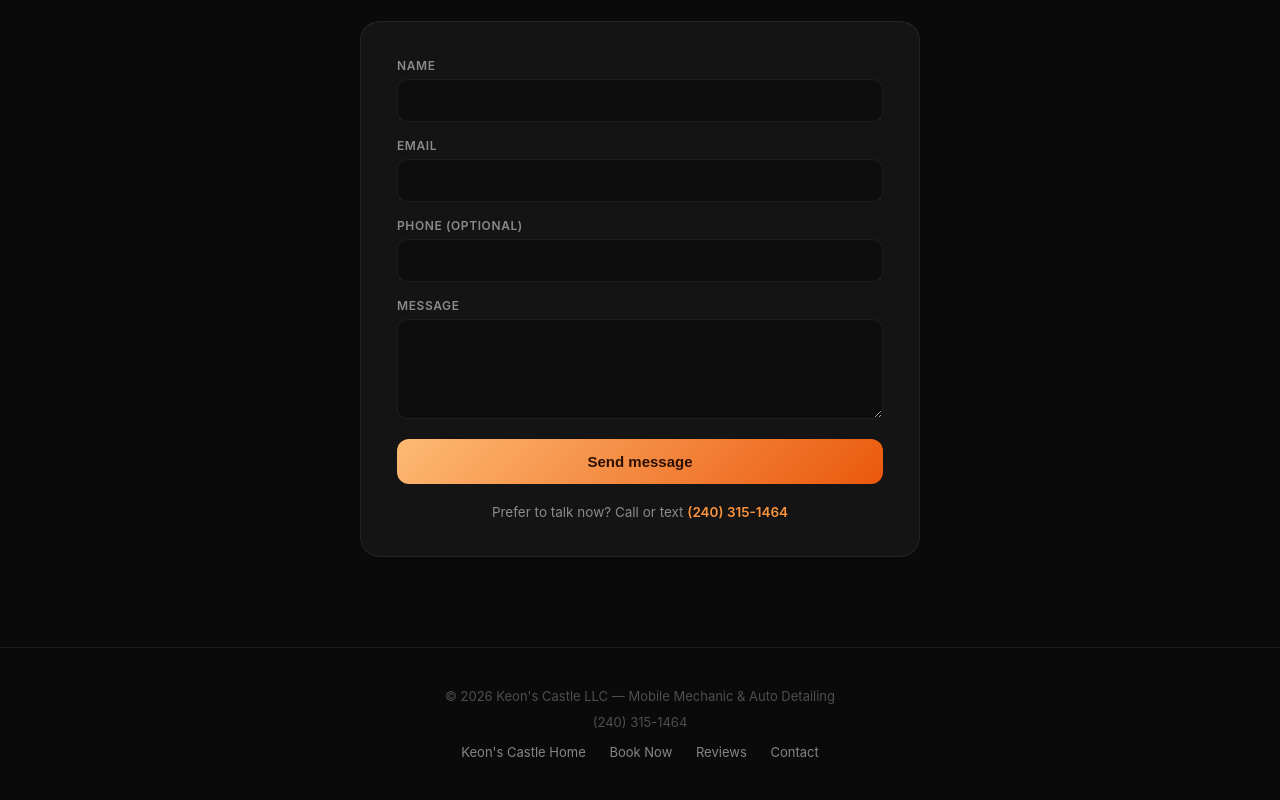
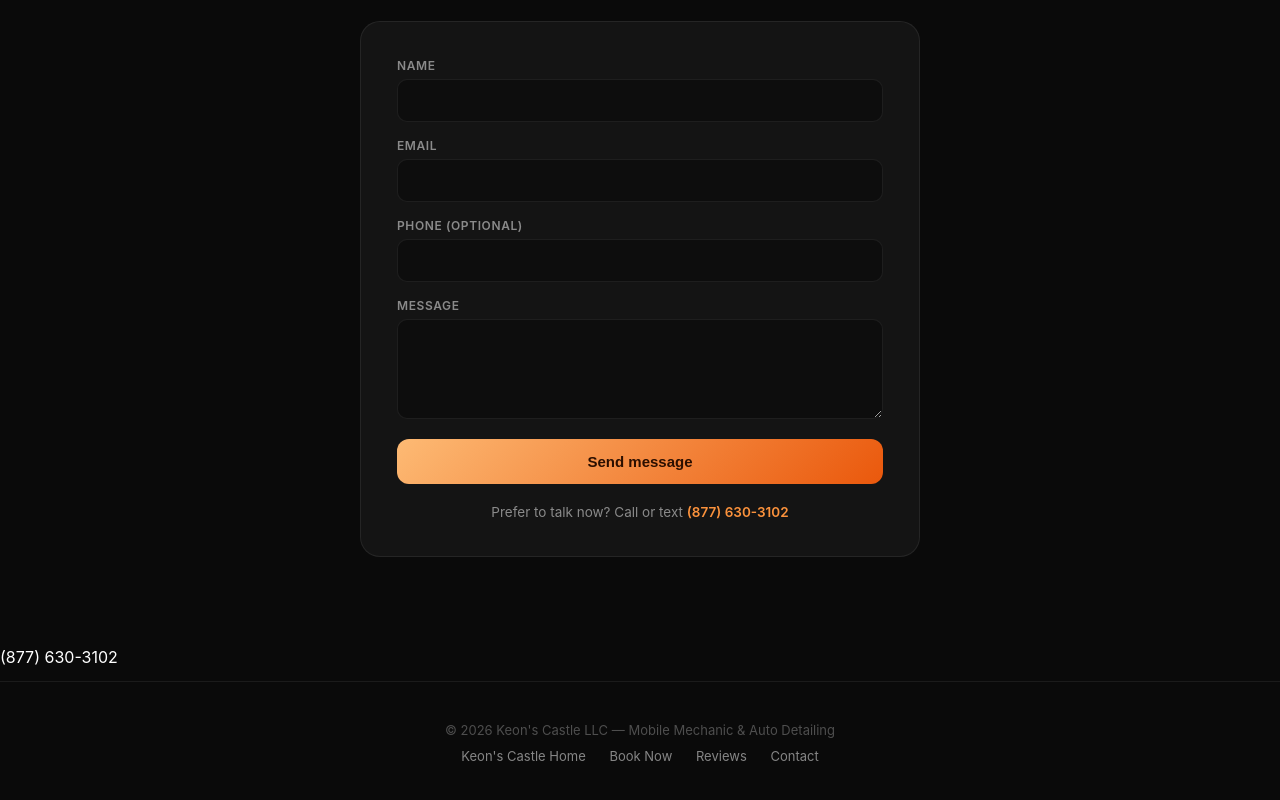
Before and after one commit to ChoosenOne73/Keons-castle-lifeadmin, a website: page mobile-auto-care/index.html in a window 1280 px wide. Shown: the part 3433-4233 px from the top of the page. Drawn offline with Linux system fonts and the light colour scheme.

Commit message:
Update contact number in index.html

```diff
--- a/mobile-auto-care/index.html
+++ b/mobile-auto-care/index.html
@@ -260,13 +260,13 @@ function submitContactForm(e) {
       <div style="color:#fff;font-weight:700;font-size:16px;margin-bottom:6px;">Message sent</div>
       <div style="color:var(--text-dim);font-size:13.5px;">We'll get back to you shortly.</div>
     </div>
-    <div class="contact-direct">Prefer to talk now? Call or text <a href="tel:+12403151464">(240) 315-1464</a></div>
+<div class="contact-direct">Prefer to talk now? Call or text <a href="tel:+18776303102">(877) 630-3102</a></div>
   </div>
 </section>
-
+<div style="margin-bottom:14px;">(877) 630-3102</div>
 <footer>
   <div style="margin-bottom:10px;">© 2026 Keon's Castle LLC — Mobile Mechanic & Auto Detailing</div>
-  <div style="margin-bottom:14px;">(240) 315-1464</div>
+
   <a href="../index.html">Keon's Castle Home</a>
   <a href="app/index.html">Book Now</a>
   <a href="#reviews">Reviews</a>
```
